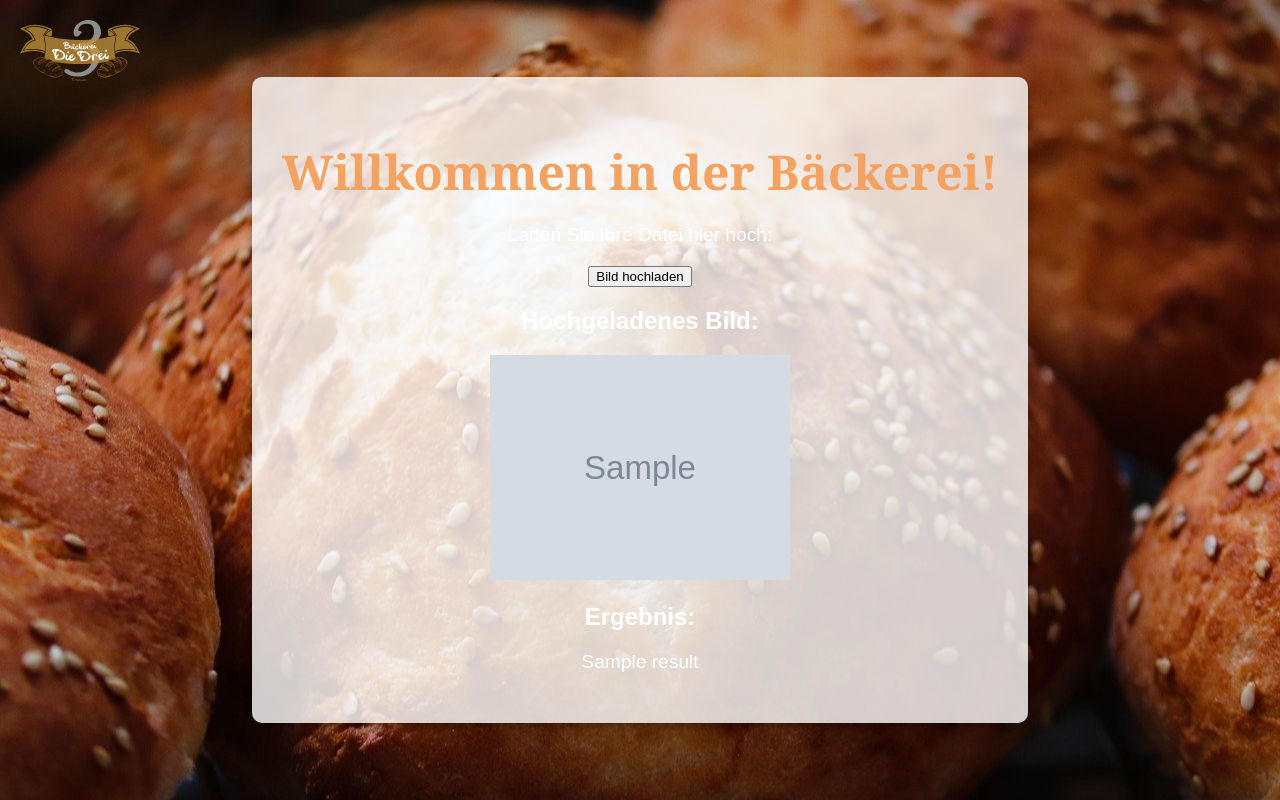
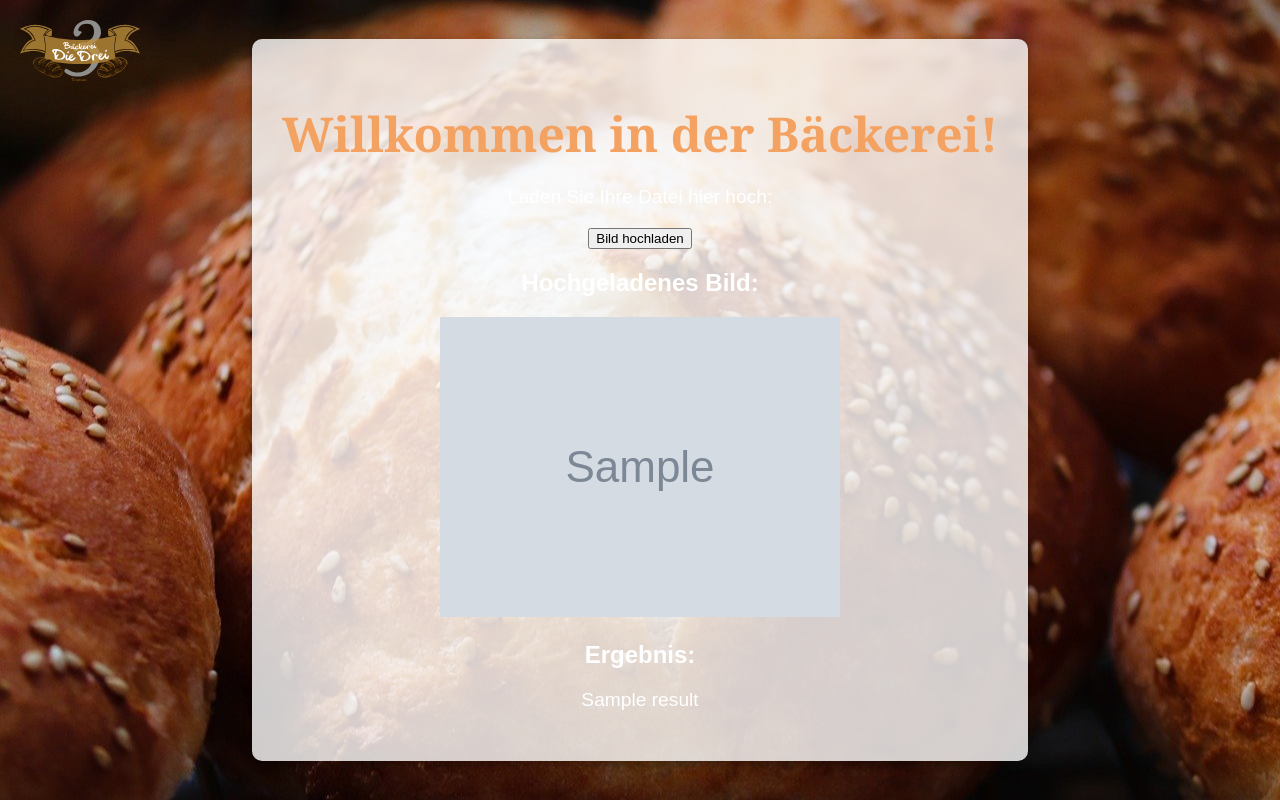
Before and after one commit to AyhamAlk/Broetchen_Erkennung, a Flask app: template templates/index.html in a window 1280 px wide. Run offline with Flask 3, Linux system fonts and the light colour scheme; the template is opened without the code that fills it: most values are stand-ins (such as "Sample title", 1, 10 or a date in 2020); grey boxes marked "Sample" are stand-in pictures; some web fonts are replaced.

Commit message:
So jetzt aberss

```diff
--- a/templates/index.html
+++ b/templates/index.html
@@ -5,12 +5,12 @@
     <meta charset="UTF-8">
     <meta name="viewport" content="width=device-width, initial-scale=1.0">
     <title>Bäckerei Die Drei Duman</title>
-    <link rel="stylesheet" href="css/styles.css">
+    <link rel="stylesheet" href="{{ url_for('static', filename='css/styles.css') }}">
 </head>
 <body>
     <div class="container">
         <header>
-            <img src="images/logo.svg" alt="Bäckerei Logo" class="logo">
+            <img src="{{ url_for('static', filename='images/logo.svg') }}" alt="Bäckerei Logo" class="logo">
         </header>
         <div class="content">
             <h1>Willkommen in der Bäckerei!</h1>
@@ -22,13 +22,13 @@
             {% if image_url and result %}
             <div class="result">
                 <h2>Hochgeladenes Bild:</h2>
-                <img src="{{ image_url }}" alt="Hochgeladenes Bild" style="max-width: 300px;">
+                <img src="{{ image_url }}" alt="Hochgeladenes Bild" class="uploaded-image">
                 <h2>Ergebnis:</h2>
                 <p>{{ result }}</p>
             </div>
             {% endif %}
         </div>
     </div>
-    <script src="js/script.js"></script>
+    <script src="{{ url_for('static', filename='js/script.js') }}"></script>
 </body>
 </html>
```
